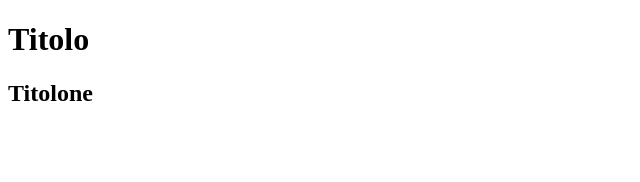
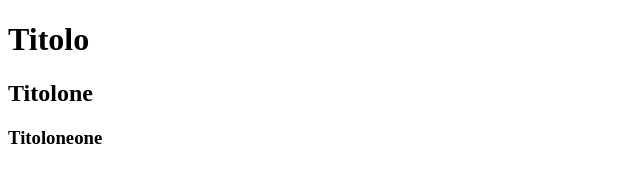
Before and after one commit to ClaudiaLanzoni/test-git, a plain HTML site: page index.html in a window 1280 px wide. Shown: the whole page, without its empty margins (0-640 px from the left). Drawn offline with Linux system fonts and the light colour scheme.

Commit message:
terzo titolo

```diff
--- a/index.html
+++ b/index.html
@@ -9,5 +9,6 @@
 <body>
     <h1>Titolo</h1>
     <h2>Titolone</h2>
+    <h3>Titoloneone</h3>
 </body>
 </html>
```
